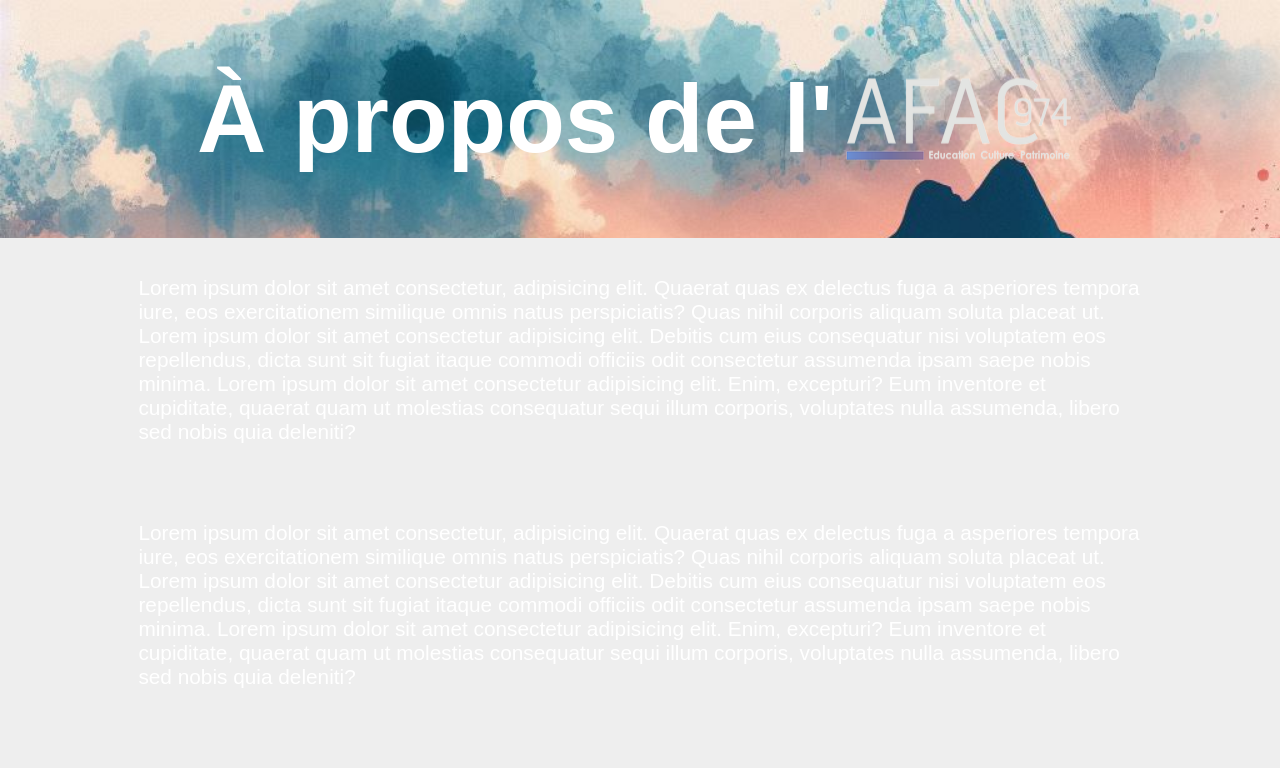
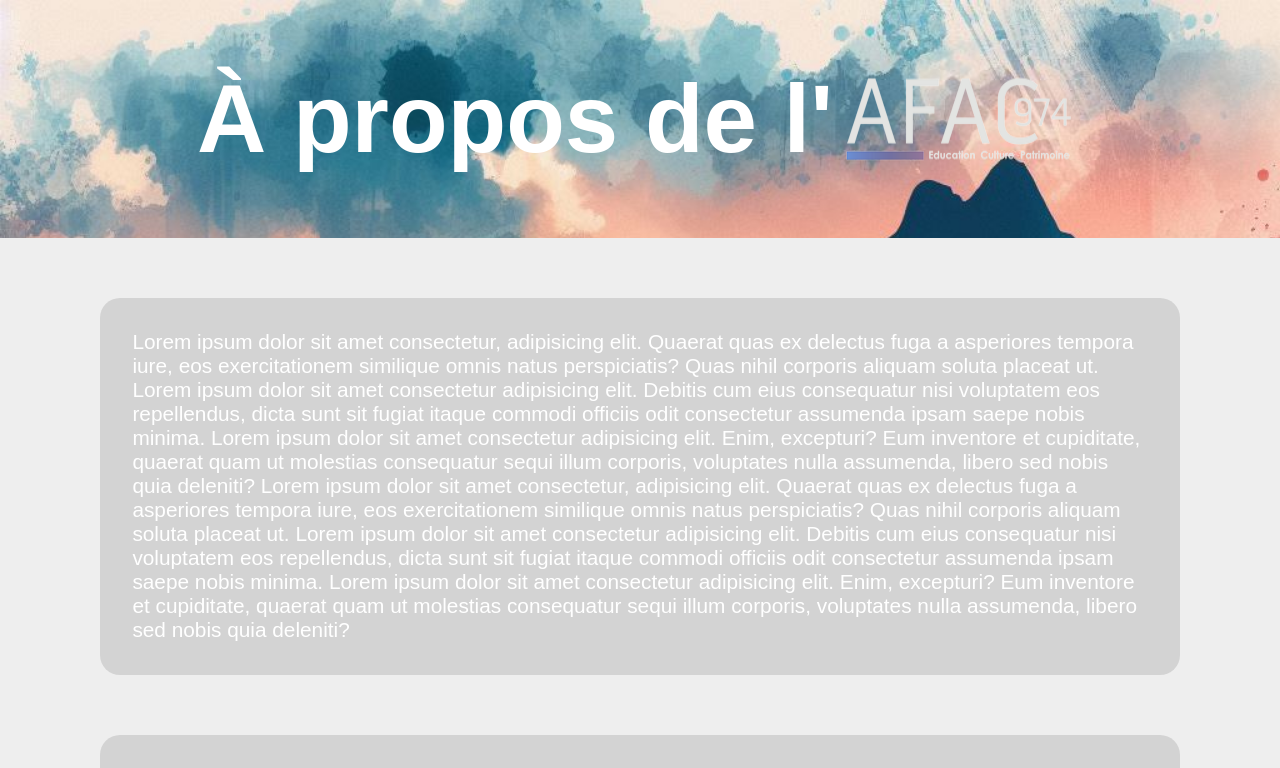
Before and after one commit to WildCodeSchool-2023-09/afac974, a React (Vite) app in the folder frontend/: page /apropos in a window 1280 px wide. Shown: the top 768 px of the page. Built offline with nearby package versions, Linux system fonts and the light colour scheme; a web font is replaced by a local one; what granim would draw is missing.

Commit message:
Continues Apropos.scss

```diff
--- a/frontend/src/pages/A_propos/Apropos.jsx
+++ b/frontend/src/pages/A_propos/Apropos.jsx
@@ -8,8 +8,71 @@ function Apropos() {
         À propos de l'
         <img className="bgh1" src="./src/assets/logoBlanc.png" alt="logo" />
       </h1>
+      <div className="p1">
+        <p>
+          Lorem ipsum dolor sit amet consectetur, adipisicing elit. Quaerat quas
+          ex delectus fuga a asperiores tempora iure, eos exercitationem
+          similique omnis natus perspiciatis? Quas nihil corporis aliquam soluta
+          placeat ut. Lorem ipsum dolor sit amet consectetur adipisicing elit.
+          Debitis cum eius consequatur nisi voluptatem eos repellendus, dicta
+          sunt sit fugiat itaque commodi officiis odit consectetur assumenda
+          ipsam saepe nobis minima. Lorem ipsum dolor sit amet consectetur
+          adipisicing elit. Enim, excepturi? Eum inventore et cupiditate,
+          quaerat quam ut molestias consequatur sequi illum corporis, voluptates
+          nulla assumenda, libero sed nobis quia deleniti? Lorem ipsum dolor sit
+          amet consectetur, adipisicing elit. Quaerat quas ex delectus fuga a
+          asperiores tempora iure, eos exercitationem similique omnis natus
+          perspiciatis? Quas nihil corporis aliquam soluta placeat ut. Lorem
+          ipsum dolor sit amet consectetur adipisicing elit. Debitis cum eius
+          consequatur nisi voluptatem eos repellendus, dicta sunt sit fugiat
+          itaque commodi officiis odit consectetur assumenda ipsam saepe nobis
+          minima. Lorem ipsum dolor sit amet consectetur adipisicing elit. Enim,
+          excepturi? Eum inventore et cupiditate, quaerat quam ut molestias
+          consequatur sequi illum corporis, voluptates nulla assumenda, libero
+          sed nobis quia deleniti?
+        </p>
+      </div>
       <div>
-        <p>
+        <p className="p2">
+          Lorem ipsum dolor sit amet consectetur, adipisicing elit. Quaerat quas
+          ex delectus fuga a asperiores tempora iure, eos exercitationem
+          similique omnis natus perspiciatis? Quas nihil corporis aliquam soluta
+          placeat ut. Lorem ipsum dolor sit amet consectetur adipisicing elit.
+          Debitis cum eius consequatur nisi voluptatem eos repellendus, dicta
+          sunt sit fugiat itaque commodi officiis odit consectetur assumenda
+          ipsam saepe nobis minima. Lorem ipsum dolor sit amet consectetur
+          adipisicing elit. Enim, excepturi? Eum inventore et cupiditate,
+          quaerat quam ut molestias consequatur sequi illum corporis, voluptates
+          nulla assumenda, libero sed nobis quia deleniti? Lorem ipsum dolor sit
+          amet consectetur, adipisicing elit. Quaerat quas ex delectus fuga a
+          asperiores tempora iure, eos exercitationem similique omnis natus
+          perspiciatis? Quas nihil corporis aliquam soluta placeat ut. Lorem
+          ipsum dolor sit amet consectetur adipisicing elit. Debitis cum eius
+          consequatur nisi voluptatem eos repellendus, dicta sunt sit fugiat
+          itaque commodi officiis odit consectetur assumenda ipsam saepe nobis
+          minima. Lorem ipsum dolor sit amet consectetur adipisicing elit. Enim,
+          excepturi? Eum inventore et cupiditate, quaerat quam ut molestias
+          consequatur sequi illum corporis, voluptates nulla assumenda, libero
+          sed nobis quia deleniti? Lorem ipsum dolor sit amet consectetur,
+          adipisicing elit. Quaerat quas ex delectus fuga a asperiores tempora
+          iure, eos exercitationem similique omnis natus perspiciatis? Quas
+          nihil corporis aliquam soluta placeat ut. Lorem ipsum dolor sit amet
+          consectetur adipisicing elit. Debitis cum eius consequatur nisi
+          voluptatem eos repellendus, dicta sunt sit fugiat itaque commodi
+          officiis odit consectetur assumenda ipsam saepe nobis minima. Lorem
+          ipsum dolor sit amet consectetur adipisicing elit. Enim, excepturi?
+          Eum inventore et cupiditate, quaerat quam ut molestias consequatur
+          sequi illum corporis, voluptates nulla assumenda, libero sed nobis
+          quia deleniti?Lorem ipsum dolor sit amet consectetur, adipisicing
+          elit. Quaerat quas ex delectus fuga a asperiores tempora iure, eos
+          exercitationem similique omnis natus perspiciatis? Quas nihil corporis
+          aliquam soluta placeat ut. Lorem ipsum dolor sit amet consectetur
+          adipisicing elit. Debitis cum eius consequatur nisi voluptatem eos
+          repellendus, dicta sunt sit fugiat itaque commodi officiis odit
+          consectetur assumenda ipsam saepe nobis minima. Lorem ipsum dolor sit
+          amet consectetur adipisicing elit. Enim, excepturi? Eum inventore et
+          cupiditate, quaerat quam ut molestias consequatur sequi illum
+          corporis, voluptates nulla assumenda, libero sed nobis quia deleniti?
           Lorem ipsum dolor sit amet consectetur, adipisicing elit. Quaerat quas
           ex delectus fuga a asperiores tempora iure, eos exercitationem
           similique omnis natus perspiciatis? Quas nihil corporis aliquam soluta
@@ -21,19 +84,9 @@ function Apropos() {
           quaerat quam ut molestias consequatur sequi illum corporis, voluptates
           nulla assumenda, libero sed nobis quia deleniti?
         </p>
-        <p>
-          Lorem ipsum dolor sit amet consectetur, adipisicing elit. Quaerat quas
-          ex delectus fuga a asperiores tempora iure, eos exercitationem
-          similique omnis natus perspiciatis? Quas nihil corporis aliquam soluta
-          placeat ut. Lorem ipsum dolor sit amet consectetur adipisicing elit.
-          Debitis cum eius consequatur nisi voluptatem eos repellendus, dicta
-          sunt sit fugiat itaque commodi officiis odit consectetur assumenda
-          ipsam saepe nobis minima. Lorem ipsum dolor sit amet consectetur
-          adipisicing elit. Enim, excepturi? Eum inventore et cupiditate,
-          quaerat quam ut molestias consequatur sequi illum corporis, voluptates
-          nulla assumenda, libero sed nobis quia deleniti?
-        </p>
-        <p>
+      </div>
+      <div>
+        <p className="p3">
           Lorem ipsum dolor sit amet consectetur, adipisicing elit. Quaerat quas
           ex delectus fuga a asperiores tempora iure, eos exercitationem
           similique omnis natus perspiciatis? Quas nihil corporis aliquam soluta
--- a/frontend/src/pages/A_propos/Apropos.scss
+++ b/frontend/src/pages/A_propos/Apropos.scss
@@ -21,10 +21,31 @@
     display: block;
     color: white;
     font-size: 1.3rem;
-    margin-left: 100px;
-    margin-right: 100px;
+    margin-top: 60px;
+    margin-bottom: 60px;
     padding: 3%;
   }
+}
+
+.p1 {
+  background-color: lightgray;
+  border-radius: 20px;
+  margin-left: 100px;
+  margin-right: 100px;
+}
+
+.p2 {
+  background-color: lightgray;
+  border-radius: 20px;
+  margin-left: 100px;
+  margin-right: 100px;
+}
+
+.p3 {
+  background-color: lightgray;
+  border-radius: 20px;
+  margin-left: 100px;
+  margin-right: 100px;
 }
 
 @media screen and (max-width: 600px) {
```
